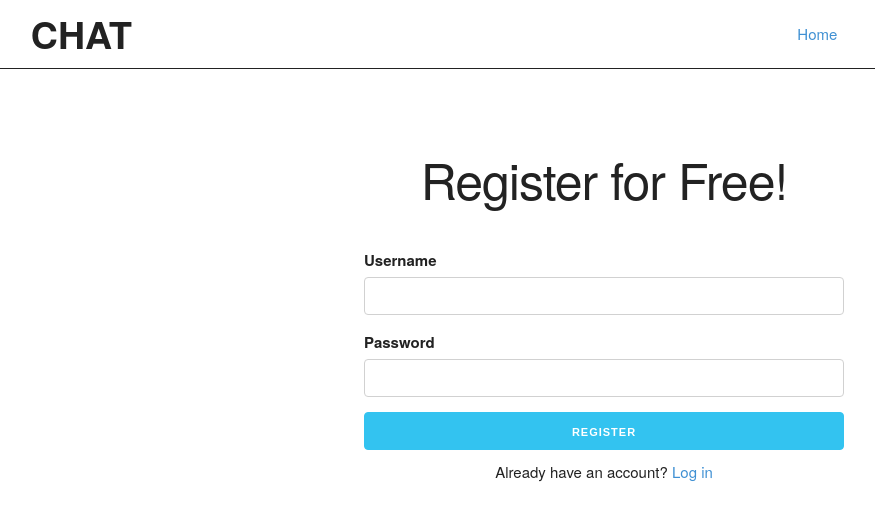
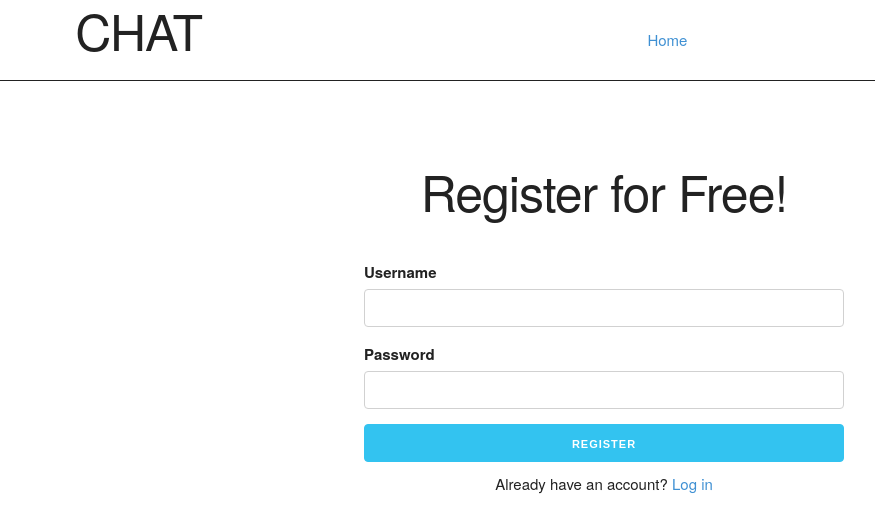
Before and after one commit to GitHub23211/Simple-Chatroom, a React (Create React App) app: page /register in a window 1280 px wide. Shown: the top 532 px of the page, without its empty margins (36-911 px from the left). Built offline with nearby package versions, Linux system fonts and the light colour scheme.

Commit message:
restyled nav bar

```diff
--- a/src/App.js
+++ b/src/App.js
@@ -21,13 +21,21 @@ function App() {
 
   return (
     <Router>
-        <header style={style.header}>
-          <div style={style.logo}>CHAT</div>
-            <div className="nav-menu" style={style.menu}>
+        <header>
+        <nav style={style.nav}>
+          <div style={style.logo}>
+            <h1>CHAT</h1>
+          </div>
+
+          <div style={style.menu}>
             <Link style={style.link} to="/">Home</Link>
-              {user ? <><Link style={style.link} to="/conversations">Conversations</Link>
-              <UserInfo style={style.link} user={user} setUser={setUser}/> </>: <></>}
+            {user ? <Link style={style.link} to="/conversations">Conversations</Link> : <></>}
           </div>
+
+          <div style={style.userinfo}>
+            {user ? <UserInfo user={user} setUser={setUser}/>: <></>}
+          </div>
+        </nav>
         </header>
 
         <Routes>
@@ -41,34 +49,33 @@ function App() {
 }
 
 const style = {
-    logo: {
-        gridColumn: 1,
-        display: 'inlineBlock',
-        textAlign: 'center',
-        fontSize: '250%',
-        fontWeight: 'bold',
-        marginRight: '50%',
-        marginLeft: '5%',
+
+  nav: {
+    borderBottom: 'solid 1px',
+    display: 'flex',
+    alignItems: "center"
   },
 
-    header: {
-        borderBottom: 'solid 1px',
-        display: 'grid',
-        gridTemplateColumns: '1fr 2fr',
-        padding: '0.3% 0% 0.3% 0%'
+  logo: {
+    textAlign: "center",
+    flexGrow: 1
   },
 
   menu: {
-        gridColumn: 2,
     display: 'flex',
-        flexWrap: 'nowrap'
+    flexWrap: 'wrap',
+    gap: "1rem",
+    flexGrow: 3,
+    textAlign: "center"
   },
 
   link: {
-        display: 'flex',
-        justifyContent: 'center',
-        alignItems: 'center',
     flexGrow: 1
+  },
+
+  userinfo: {
+    flexGrow: 1,
+    textAlign: "center"
   }
 }
 
--- a/src/components/UserInfo.js
+++ b/src/components/UserInfo.js
@@ -20,12 +20,41 @@ function UserInfo({user, setUser}) {
     useEffect(setName, [])
 
     return(
-        <div>
-            <h6>{username}</h6>
-            <Link to="/profile">Profile</Link>
-            <button onClick={logoutUser}>logout</button>
+        <div style={style.container}>
+
+            <div style={style.name}>
+                <div>{username}</div>
+            </div>
+
+            <div style={style.profile}>
+                <Link to="/profile">Profile</Link>
+            </div>
+
+            <div style={style.logout}>
+                <button onClick={logoutUser}>logout</button>
+            </div>
+
         </div>
     )
 }
 
+const style = {
+    container: {
+        display: "flex",
+        alignItems: "center"
+    },
+
+    name: {
+        flexGrow: 1
+    },
+
+    profile: {
+        flexGrow: 1
+    },
+
+    logout: {
+        flexGrow: 1
+    }
+}
+
 export default UserInfo
```
Lines whose indentation alone changed are shown as unchanged.
